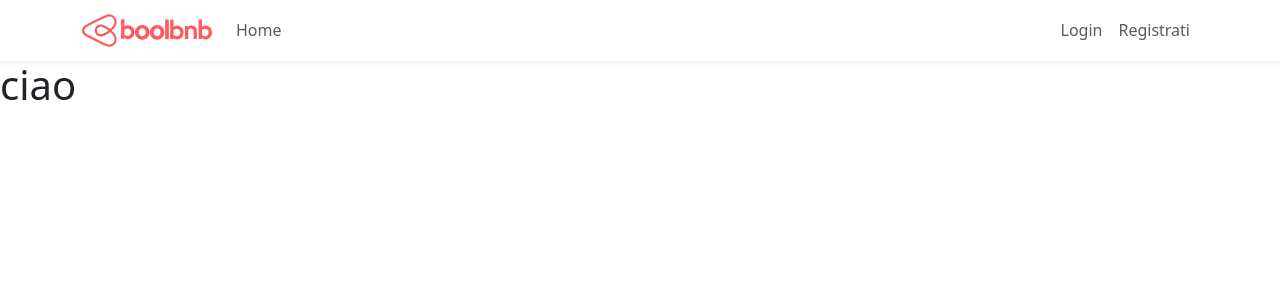
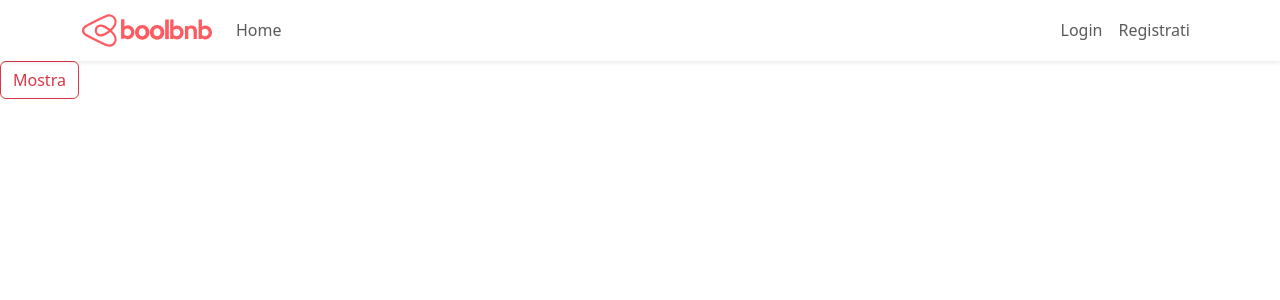
Before and after one commit to Arianna-Cosimini/boolbnb-frontend, a Vue app: page / in a window 1280 px wide. Shown: the top 300 px of the page. Built offline with nearby package versions, Linux system fonts and the light colour scheme; no server answers.

Commit message:
fix:single-apartment

```diff
--- a/src/components/AppHeader.vue
+++ b/src/components/AppHeader.vue
@@ -40,7 +40,7 @@ export default {
 
 <template>
 
-<h1>ciao</h1>
+
 
 </template>
 
--- a/src/pages/HomePage.vue
+++ b/src/pages/HomePage.vue
@@ -8,13 +8,6 @@ import axios from 'axios';
 export default {
 
     name: 'HomePage',
-
-    components: {
-
-
-
-    },
-
 
     data() {
         return {
@@ -85,12 +78,18 @@ export default {
 }
 </script>
 
-<template>
+
 
     <template>
+        <div class="div">
 
+            <router-link :to="{name: 'single-apartment'}" class="btn btn-outline-danger">
+                Mostra
+            </router-link>
+
+        </div>
     </template>
 
-</template>
+
 
 <style lang="scss" scoped></style>
--- /dev/null
+++ b/src/pages/SingleApartment.vue
@@ -0,0 +1,39 @@
+<script>
+import axios from 'axios';
+
+export default {
+    name: 'SingleApartment',
+
+    data() {
+        return {
+            apartment: null,
+            baseApiHome : "http://127.0.0.1:8000/api"
+        }
+    },
+    mounted(){
+        axios.get(this.baseApiHome + '/apartments/casa-tuauol1z33nvv').then(res=> {
+            console.log(res.data.apartment);
+            this.apartment = res.data.apartment
+        })
+    }
+}
+</script>
+<template>
+    <div class="container my-3">
+        <div v-if="apartment"> <!-- v-if per vedere se esitono appartamenti -->
+
+            <h1>{{ apartment.name }}</h1>
+            <h2 class="mb-0 fs-4">Appartamento in {{ apartment.address }}</h2>
+            <p class="mb-5 d-flex">
+                {{ apartment.room_number}}  {{ apartment.room_number == 1 ? 'camera' : 'camere' }} &middot;
+                {{ apartment.bed_number }} {{ apartment.bed_number == 1 ? 'letto' : 'letti' }} &middot;
+                {{ apartment.bathroom_number }} {{ apartment.bathroom_number == 1 ? 'bagno' : 'bagni' }}
+            </p>
+
+        </div>
+
+        </div>
+</template>
+
+<style lang="scss">
+</style>
--- a/src/router.js
+++ b/src/router.js
@@ -1,6 +1,7 @@
 import { createRouter, createWebHistory } from 'vue-router';
 
 import HomePage from './pages/HomePage.vue';
+import SingleApartment from './pages/SingleApartment.vue';
 
 const router = createRouter({
     history:createWebHistory(),
@@ -13,6 +14,11 @@ const router = createRouter({
             name: 'home',
             component: HomePage
         },
+        {
+            path: '/apartments',
+            name:'single-apartment',
+            component: SingleApartment
+        }
     ]
 })
 
```
